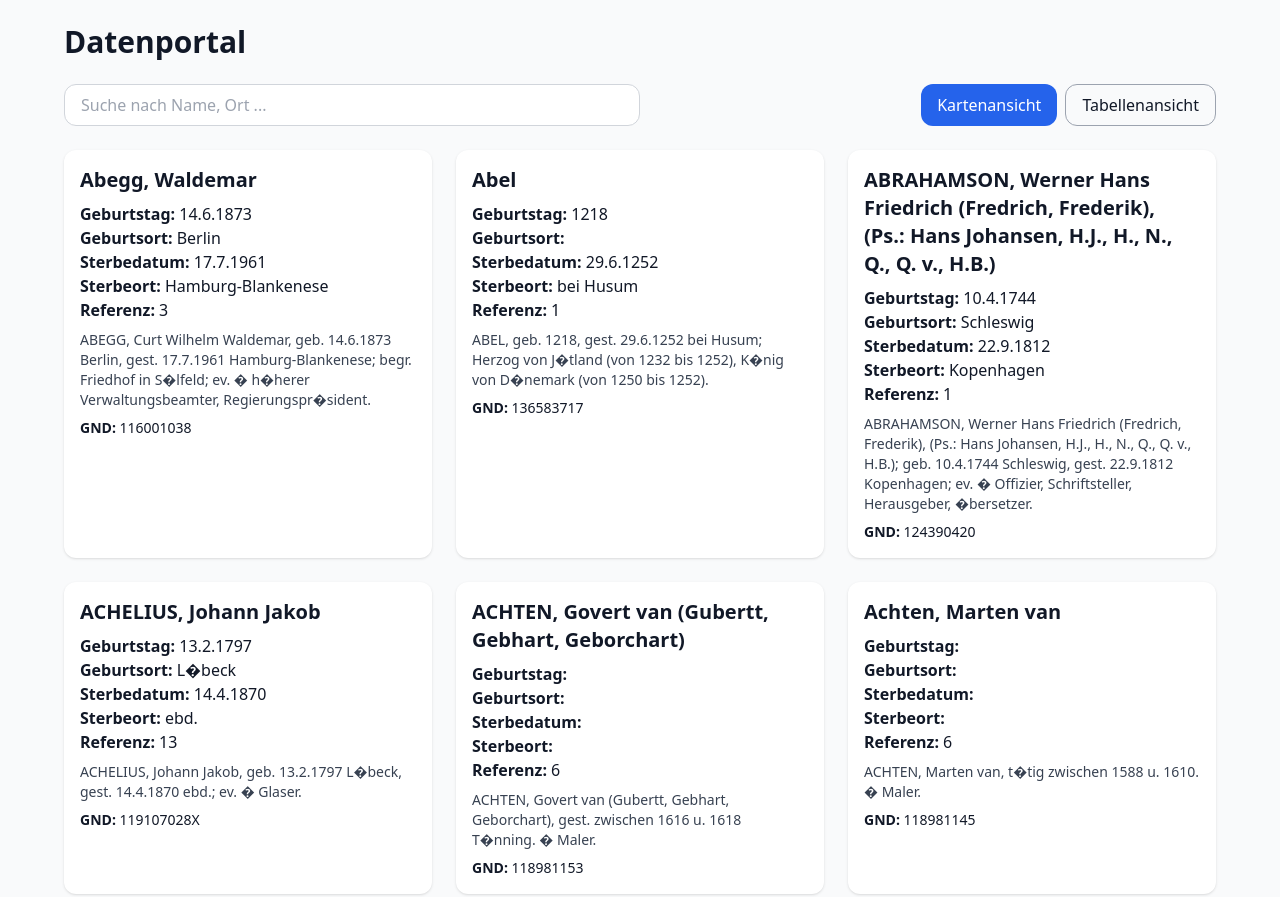
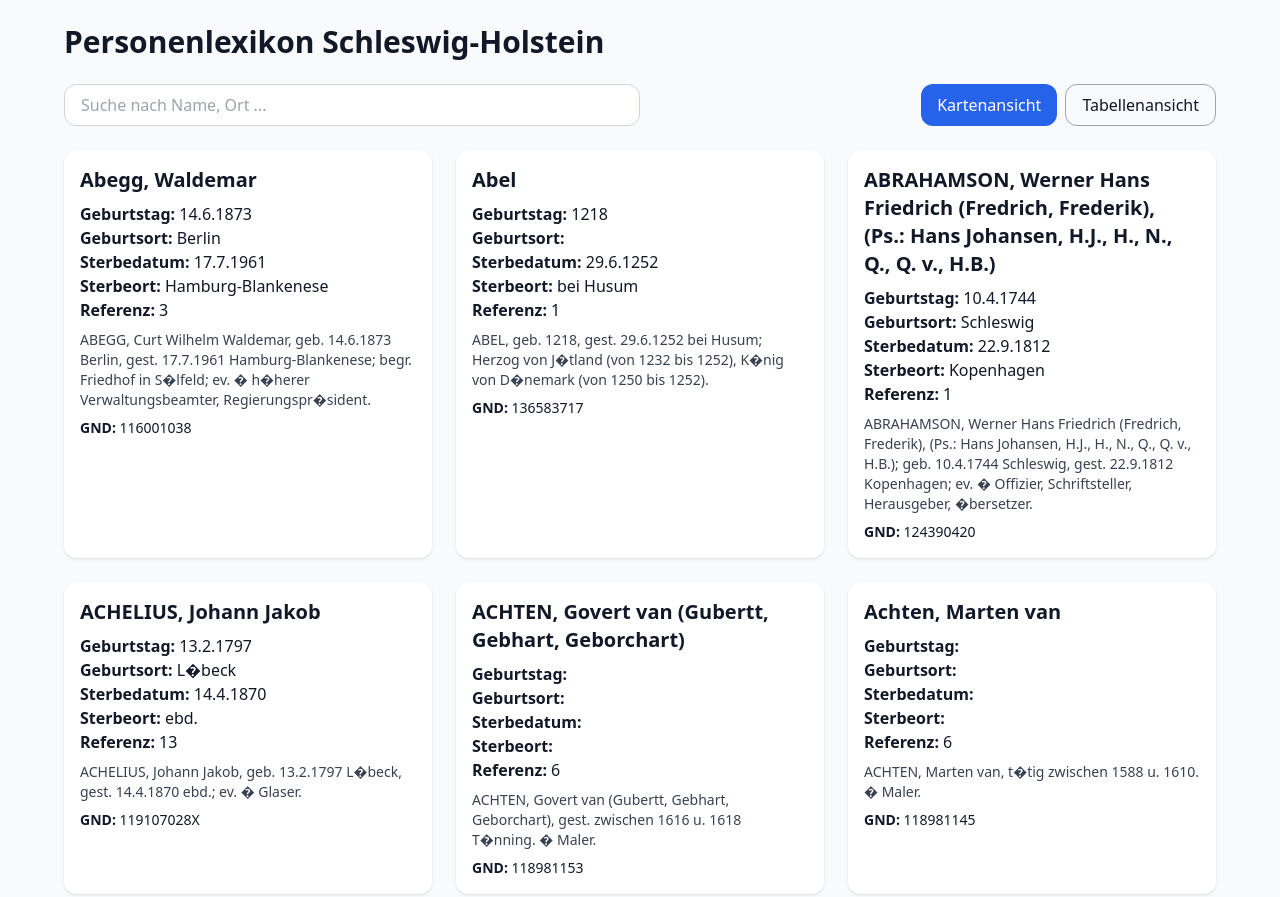
Before and after one commit to sogrund/biolex-sh, a plain HTML site: page index.html in a window 1280 px wide. Shown: the top 897 px of the page. Drawn offline with nearby package versions, Linux system fonts and the light colour scheme.

Commit message:
Update index.html

```diff
--- a/index.html
+++ b/index.html
@@ -3,7 +3,7 @@
 <head>
   <meta charset="UTF-8" />
   <meta name="viewport" content="width=device-width, initial-scale=1.0" />
-  <title>Datenportal</title>
+  <title>Personenlexikon Schleswig-Holstein</title>
   <!-- Tailwind CSS CDN -->
   <script src="https://cdn.tailwindcss.com"></script>
   <!-- PapaParse CDN for CSV parsing -->
@@ -11,7 +11,7 @@
 </head>
 <body class="bg-gray-50 text-gray-900 p-6">
   <div class="max-w-6xl mx-auto">
-    <h1 class="text-3xl font-bold mb-6">Datenportal</h1>
+    <h1 class="text-3xl font-bold mb-6">Personenlexikon Schleswig-Holstein</h1>
 
     <!-- Search and View Toggle -->
     <div class="flex flex-col md:flex-row md:items-center md:justify-between gap-4 mb-6">
```
